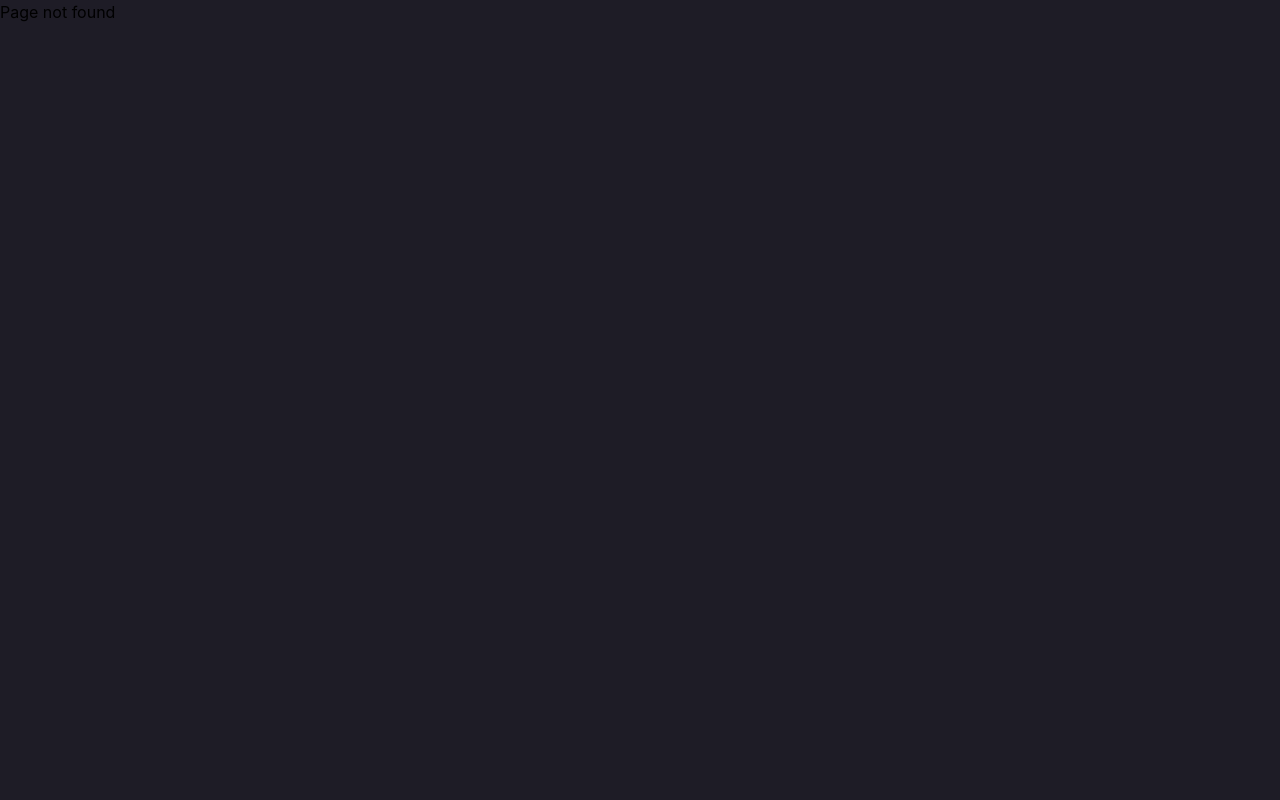
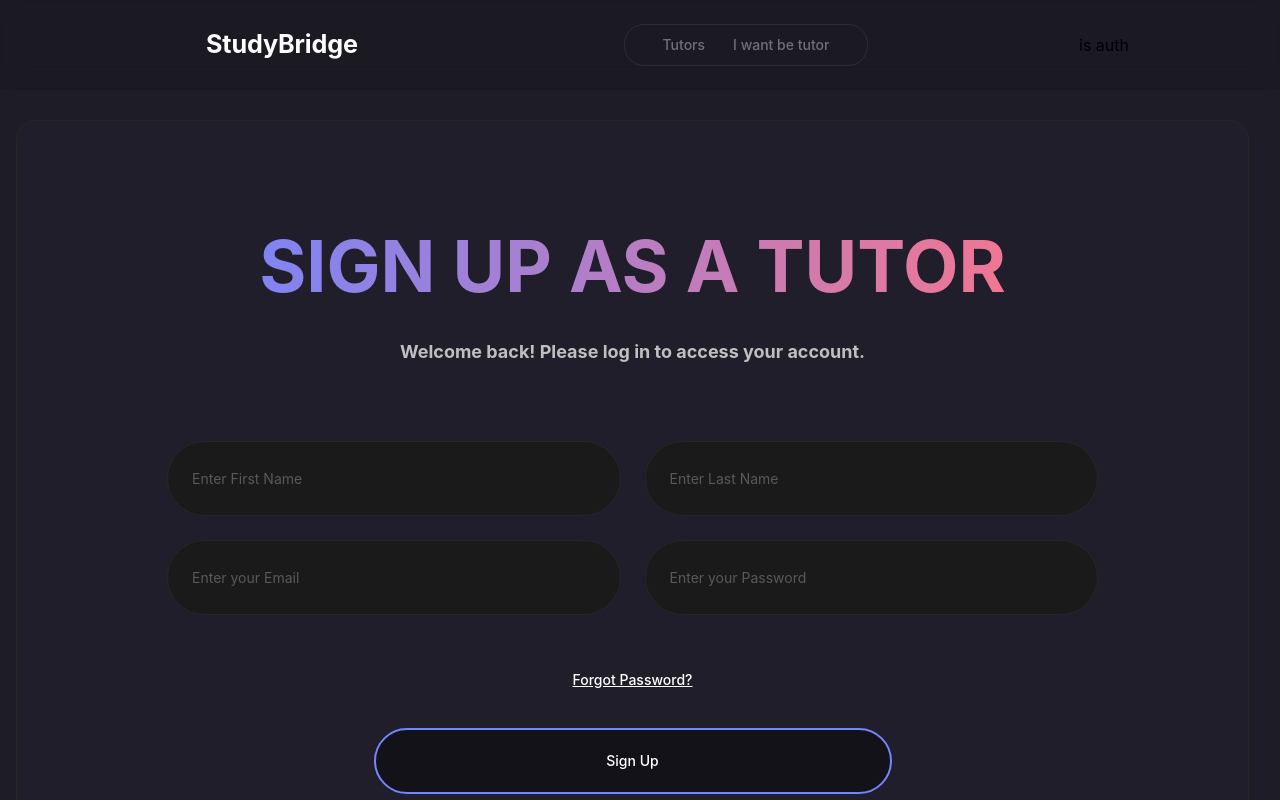
Before and after one commit to Dmytro-Doronin/components, a React (Vite) app: page /register/tutor in a window 1280 px wide. Before the commit this address had no page. Shown: the top 800 px of the page. Built offline with nearby package versions, Linux system fonts and the light colour scheme.

Commit message:
auth pages for student and tutor

```diff
--- a/src/components/auth/loginForm/LoginForm.tsx
+++ b/src/components/auth/loginForm/LoginForm.tsx
@@ -6,15 +6,17 @@ import {loginSchema} from "./loginForm.validation.ts";
 import {ControlledTextField} from "../../ui/controlled/controlledTextField/ControlledTextField.tsx";
 import {Button} from "../../ui/button/Button.tsx";
 import Google from "../../icons/Google.tsx";
+import type {Role} from "../types.ts";
 
 
 type LoginFormTypes = {
     loading: boolean;
     title: string;
-    onSubmit: (data: loginData) => void;
+    role: Role;
+    onSubmit: (data: loginData & {role: Role}) => void;
 }
 
-export const LoginForm = ({loading, onSubmit, title}: LoginFormTypes) => {
+export const LoginForm = ({loading, onSubmit, title, role}: LoginFormTypes) => {
     const { control, handleSubmit, reset } = useForm<FormValues>({
         resolver: zodResolver(loginSchema),
         defaultValues: {
@@ -25,7 +27,7 @@ export const LoginForm = ({loading, onSubmit, title}: LoginFormTypes) => {
 
 
     const onSubmitForm = (data: loginData) => {
-        onSubmit(data);
+        onSubmit({...data, role});
         reset();
     };
 
--- a/src/components/auth/signUpForm/SignUpForm.tsx
+++ b/src/components/auth/signUpForm/SignUpForm.tsx
@@ -1,4 +1,3 @@
-import type {SignUpData} from "../../../pages/loginPage/LoginPage.tsx";
 import {useForm} from "react-hook-form";
 import type {FormValues} from "./signUpFormTypes.ts";
 import {zodResolver} from "@hookform/resolvers/zod";
@@ -6,15 +5,18 @@ import {ControlledTextField} from "../../ui/controlled/controlledTextField/Contr
 import {Button} from "../../ui/button/Button.tsx";
 import Google from "../../icons/Google.tsx";
 import {signUpSchema} from "./signUpForm.validation.ts";
+import type {Role} from "../types.ts";
+import type {SignUpData} from "../../../pages/signUpPage/SignUpPage.tsx";
 
 
 type SignUpFormTypes = {
     loading: boolean;
     title: string;
-    onSubmit: (data: SignUpData) => void;
+    role: Role;
+    onSubmit: (data: SignUpData & {role: Role}) => void;
 }
 
-export const SignUpForm = ({loading, onSubmit, title}: SignUpFormTypes) => {
+export const SignUpForm = ({loading, onSubmit, title, role}: SignUpFormTypes) => {
     const { control, handleSubmit, reset } = useForm<FormValues>({
         resolver: zodResolver(signUpSchema),
         defaultValues: {
@@ -27,7 +29,7 @@ export const SignUpForm = ({loading, onSubmit, title}: SignUpFormTypes) => {
 
 
     const onSubmitForm = (data: SignUpData) => {
-        onSubmit(data);
+        onSubmit({...data, role});
         reset();
     };
 
--- /dev/null
+++ b/src/components/auth/types.ts
@@ -0,0 +1 @@
+export type Role = "student" | "tutor";
--- a/src/components/header/Header.tsx
+++ b/src/components/header/Header.tsx
@@ -5,7 +5,7 @@ import { MobileMenu, MenuButton } from "../ui/mobileMenu/MobileMenu.tsx";
 
 export const Header = () => {
     const [isMobileMenuOpen, setIsMobileMenuOpen] = useState(false);
-
+    const isAuth = true;
     const handleMobileMenuToggle = () => {
         setIsMobileMenuOpen(!isMobileMenuOpen);
     };
@@ -30,7 +30,12 @@ export const Header = () => {
                         <Button className='p-0 text-[#ffffff60] hover:text-light-100' variant='link'>Tutors</Button>
                         <Button className='p-0 text-[#ffffff60] hover:text-light-100' variant='link'>I want be tutor</Button>
                     </div>
-                    <Button variant='secondary' className='hidden lg:block'>Sign in</Button>
+                    {isAuth ? (
+                        <div>is auth </div>
+                    ) : (
+                        <Button variant='secondary' className='hidden lg:block'>Sign in</Button>
+                    )}
+
                     <MenuButton
                         onClick={handleMobileMenuToggle}
                         isOpen={isMobileMenuOpen}
--- /dev/null
+++ b/src/components/userPanel/UserPanel.tsx
@@ -0,0 +1,8 @@
+
+export const UserPanel = () => {
+    return (
+        <div>
+
+        </div>
+    );
+};
--- a/src/pages/loginPage/LoginPage.tsx
+++ b/src/pages/loginPage/LoginPage.tsx
@@ -1,14 +1,15 @@
 import {LoginForm} from "../../components/auth/loginForm/LoginForm.tsx";
+import type {Role} from "../../components/auth/types.ts";
 
 export type loginData = {
     email: string,
     password: string,
 }
 
-export const LoginPage = () => {
+export const LoginPage = ({role}: {role: Role}) => {
 
 
-    const onSubmit = (data: loginData) => {
+    const onSubmit = (data: loginData & {role: Role}) => {
         console.log(data)
     }
 
@@ -16,7 +17,7 @@ export const LoginPage = () => {
         <div
             className='auth-page'
         >
-            <LoginForm loading={false} onSubmit={onSubmit} title='Login' />
+            <LoginForm loading={false} onSubmit={onSubmit} title={role === 'tutor' ? 'LOGIN AS A TUTOR': 'LOGIN'} role={role} />
         </div>
     );
 };
--- a/src/pages/signUpPage/SignUpPage.tsx
+++ b/src/pages/signUpPage/SignUpPage.tsx
@@ -1,4 +1,5 @@
 import {SignUpForm} from "../../components/auth/signUpForm/SignUpForm.tsx";
+import type {Role} from "../../components/auth/types.ts";
 
 export type SignUpData = {
     firstName: string;
@@ -7,18 +8,23 @@ export type SignUpData = {
     password: string;
 }
 
-export const SignUpPage = () => {
+export const SignUpPage = ({ role }: { role: Role }) => {
 
 
-    const onSubmit = (data: SignUpData) => {
-        console.log(data)
+    const onSubmit = (data: SignUpData & {role: Role}) => {
+        console.log({...data, role})
     }
 
     return (
         <div
             className='auth-page'
         >
-            <SignUpForm loading={false} onSubmit={onSubmit} title='SIGN UP' />
+            <SignUpForm
+                loading={false}
+                onSubmit={onSubmit}
+                title={role === 'tutor' ? 'SIGN UP AS A TUTOR': 'SIGN UP'}
+                role={role}
+            />
         </div>
     );
 };
```
Also changed, not shown: src/router/routesVariables/authRoutes.tsx (+6 -2 lines), src/components/icons/star.svg (deleted).
